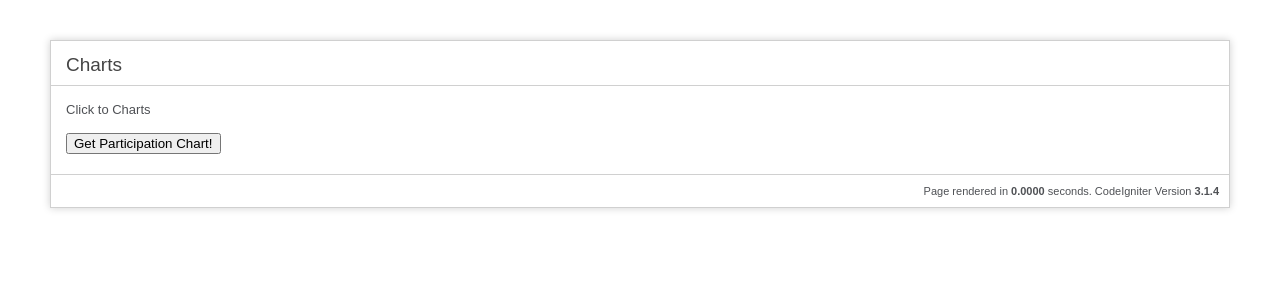
After one commit to pbrooker/nbtest, a CodeIgniter app: page /database/Charts/selectChart/ in a window 1280 px wide. The commit adds this page. Shown: the top 300 px of the page. Run offline with CodeIgniter, Linux system fonts and the light colour scheme.

Commit message:
work on beginning to create charts

```diff
--- /dev/null
+++ b/application/controllers/Charts.php
@@ -0,0 +1,22 @@
+<?php
+defined('BASEPATH') OR exit('No direct script access allowed');
+
+class Charts extends CI_Controller {
+
+	public function __construct()
+	{
+		parent::__construct();
+		$this->load->model('Datagathering_model', 'nbdata');
+	}
+
+	public function selectChart()
+	{
+		$this->load->view('select_chart');
+	}
+
+	public function participation()
+	{
+		$this->load->view('participation');
+	}
+
+}
--- a/application/models/Datagathering_model.php
+++ b/application/models/Datagathering_model.php
@@ -38,7 +38,7 @@ class Datagathering_model extends CI_Model
 	 * @param $name optional to get a single record id
 	 */
 	public function getDataUrls($name = null) {
-		if($name = null) {
+		if($name == null) {
 			$this->db->select('*')
 				 ->from('nbdata_sources');
 		} else {
--- /dev/null
+++ b/application/views/select_chart.php
@@ -0,0 +1,86 @@
+<?php
+defined('BASEPATH') OR exit('No direct script access allowed');
+?><!DOCTYPE html>
+<html lang="en">
+<head>
+	<meta charset="utf-8">
+	<title>Welcome to Datamining</title>
+
+	<style type="text/css">
+
+		::selection { background-color: #E13300; color: white; }
+		::-moz-selection { background-color: #E13300; color: white; }
+
+		body {
+			background-color: #fff;
+			margin: 40px;
+			font: 13px/20px normal Helvetica, Arial, sans-serif;
+			color: #4F5155;
+		}
+
+		a {
+			color: #003399;
+			background-color: transparent;
+			font-weight: normal;
+		}
+
+		h1 {
+			color: #444;
+			background-color: transparent;
+			border-bottom: 1px solid #D0D0D0;
+			font-size: 19px;
+			font-weight: normal;
+			margin: 0 0 14px 0;
+			padding: 14px 15px 10px 15px;
+		}
+
+		code {
+			font-family: Consolas, Monaco, Courier New, Courier, monospace;
+			font-size: 12px;
+			background-color: #f9f9f9;
+			border: 1px solid #D0D0D0;
+			color: #002166;
+			display: block;
+			margin: 14px 0 14px 0;
+			padding: 12px 10px 12px 10px;
+		}
+
+		#body {
+			margin: 0 15px 0 15px;
+		}
+
+		p.footer {
+			text-align: right;
+			font-size: 11px;
+			border-top: 1px solid #D0D0D0;
+			line-height: 32px;
+			padding: 0 10px 0 10px;
+			margin: 20px 0 0 0;
+		}
+
+		#container {
+			margin: 10px;
+			border: 1px solid #D0D0D0;
+			box-shadow: 0 0 8px #D0D0D0;
+		}
+	</style>
+</head>
+<body>
+
+<div id="container">
+	<h1>Charts</h1>
+
+	<div id="body">
+		<?php echo form_open('Charts/participation') ;?>
+		<p>Click to Charts</p>
+
+		<?php echo form_submit('Charts', 'Get Participation Chart!');?>
+		<?php echo form_close();?>
+
+	</div>
+
+	<p class="footer">Page rendered in <strong>{elapsed_time}</strong> seconds. <?php echo  (ENVIRONMENT === 'development') ?  'CodeIgniter Version <strong>' . CI_VERSION . '</strong>' : '' ?></p>
+</div>
+
+</body>
+</html>
--- a/application/views/welcome_message.php
+++ b/application/views/welcome_message.php
@@ -78,7 +78,8 @@ defined('BASEPATH') OR exit('No direct script access allowed');
         <?php echo form_close();?>
 
 		<p>Data will be gathered from the targeted resources</p>
-		<p>If you want to do something else, sorry, that is all this page is for right now. :-)</p>
+		<p>If you want to do something else, why not try a chart? :-)</p>
+        <a href="<?= base_url('Charts/selectChart/');?>" class="btn btn-success">Charts</a>
 	</div>
 
 	<p class="footer">Page rendered in <strong>{elapsed_time}</strong> seconds. <?php echo  (ENVIRONMENT === 'development') ?  'CodeIgniter Version <strong>' . CI_VERSION . '</strong>' : '' ?></p>
```
Also changed, not shown: application/views/participation.php (added, +46 -0 lines), .htaccess (added).
